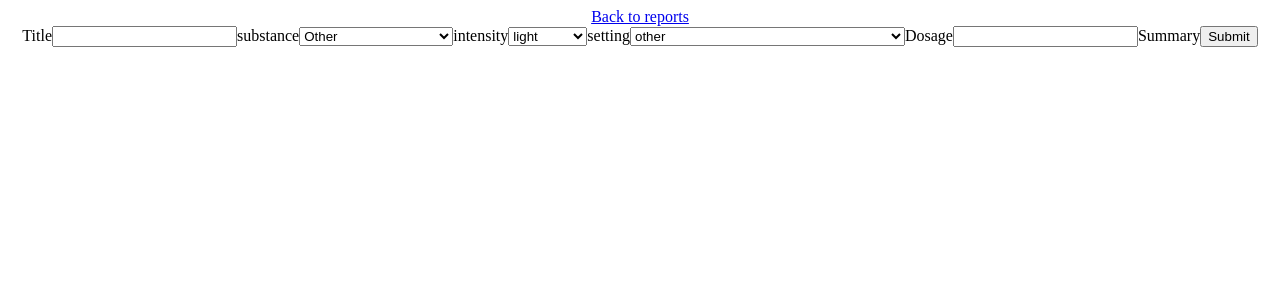
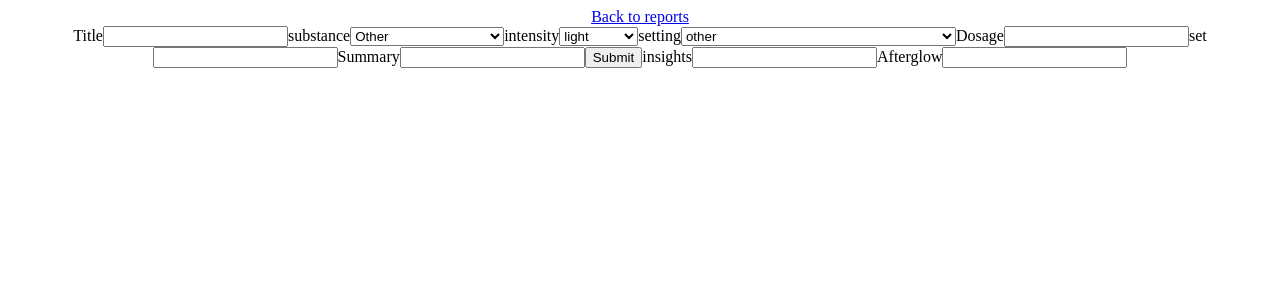
Before and after one commit to TylerSehr/TripReport, a React (Create React App) app: page /reports/compose in a window 1280 px wide. Shown: the top 300 px of the page. Built offline with nearby package versions, Linux system fonts and the light colour scheme.

Commit message:
additions to form

```diff
--- a/src/views/MakeReport.js
+++ b/src/views/MakeReport.js
@@ -10,15 +10,19 @@ const MakeReport = () => {
         intensity: '',
         setting:'',
         dosage:'',
-        summary:''}
+        set: '',
+        summary:'',
+        insights: '',
+        afterglow: ''
+    }
     const [trip, setTrip] = useState(initialState)
     const [errors, setErrors] = useState([])
     const handleChange = (e) => {
-        console.log(trip)
         setTrip({
             ...trip,
             [e.target.name]: e.target.value
         })
+        console.log(trip)
     }
 
     const handleSubmit = (e) => {
@@ -45,9 +49,9 @@ const MakeReport = () => {
             <Link to='/reports'>Back to reports</Link>
             <form onSubmit={e => handleSubmit(e)}>
                 <label>Title</label>
-                <input name='title' type='text'/>
+                <input name='title' type='text' onChange={handleChange}/>
                 <label>substance</label>
-                <select onChange={e => handleChange(e)} name='substance'>
+                <select onChange={handleChange} name='substance'>
                     <option value='other'>Other</option>
                     <option value='DMT'>DMT/Ayahuasca</option>
                     <option value='mescalin'>mescalin/peyote</option>
@@ -55,22 +59,29 @@ const MakeReport = () => {
                     <option value='psilocybin'>psilocybin/mushrooms</option>
                 </select>
                 <label>intensity</label>
-                <select onChange={e => handleChange(e)} name='intensity'>
+                <select onChange={handleChange} name='intensity'>
                     <option value='light'>light</option>
                     <option value='moderate'>moderate</option>
                     <option value='heavy'>heavy</option>
                 </select>
                 <label>setting</label>
-                <select onChange={e => handleChange(e)} name='setting'>
+                <select onChange={handleChange} name='setting'>
                     <option value='other'>other</option>
                     <option value='private'>Private: indoors, few if any people around</option>
                     <option value='public'>Public: parties, festivals, grocery stores ect</option>
                     <option value='nature'>Nature</option>
                 </select>
                 <label>Dosage</label>
-                <input name='dosage' type='text'/>
-                <label name='summary' type='text'>Summary</label>
+                <input name='dosage' type='text' onChange={handleChange}/>
+                <label>set</label>
+                <input name='set' onChange={handleChange} type='text'/>
+                <label>Summary</label>
+                <input name='summary' onChange={handleChange} type='text'/>
                 <input type='submit'/>
+                <label>insights</label>
+                <input name='insights' onChange={handleChange} type='text'/>
+                <label>Afterglow</label>
+                <input name='afterglow' onChange={handleChange} type='text'/>
             </form>
         </div>
     )
--- a/src/views/ReadReport.js
+++ b/src/views/ReadReport.js
@@ -12,9 +12,10 @@ const ReadReport = props => {
         summary:''}
     const [trip, setTrip] = useState(initialState)
     useEffect(() => {
-        axios.get(`/api/trip/${props._id}`, trip)
+        axios.get(`/api/trip/${props.id}`, trip)
         .then(res => {
             setTrip(res.data)
+            console.log(res.data)
         })
         .catch(err => console.log(err.response))
     }, [])
--- a/src/views/ViewReports.js
+++ b/src/views/ViewReports.js
@@ -8,23 +8,27 @@ const ViewReports = () => {
     useEffect(() => {
         axios.get('/api/trips', trips)
         .then(res => {
+            console.log(res.data)
             setTrips(res.data)
+            console.log(trips)
         })
         .catch(err => console.log(err.response))
     }, [])
 
     return (
+
         <div>
             <Link to='/reports/compose'>compose</Link>
             {
                 trips.map((trip, idx) =>{
+                    console.log(trip)
                     return(
                         <div key={idx}>
-                            <h2>{trip.title}</h2>
-                            <span>{trip.substance}</span>
-                            <span>{trip.intensity}</span>
-                            <span>{trip.setting}</span>
-                            <Link to={`reports/${trips._id}`}>Read More</Link>
+                            <h2>{trip.trip.title}</h2>
+                            <span>{trip.trip.substance}</span>
+                            <span>{trip.trip.intensity}</span>
+                            <span>{trip.trip.setting}</span>
+                            <Link to={`${idx}`}>Read More</Link>
                         </div>
                     )
                 })
```
Also changed, not shown: 1 other file (tests, documents, lock files or other folders).
